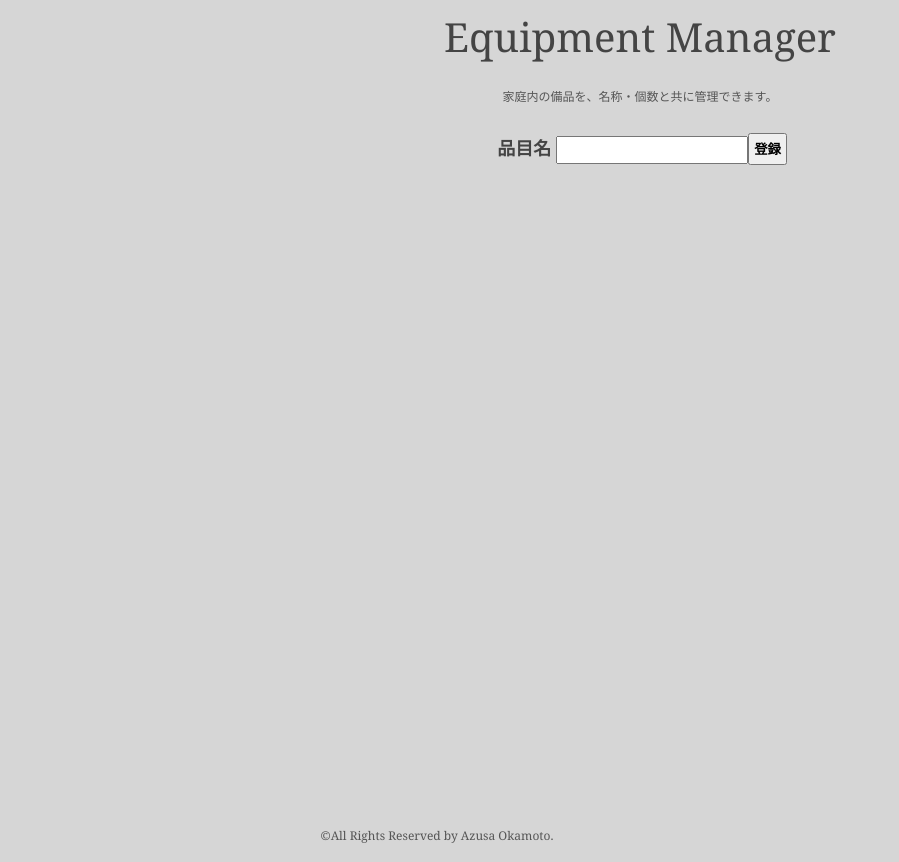
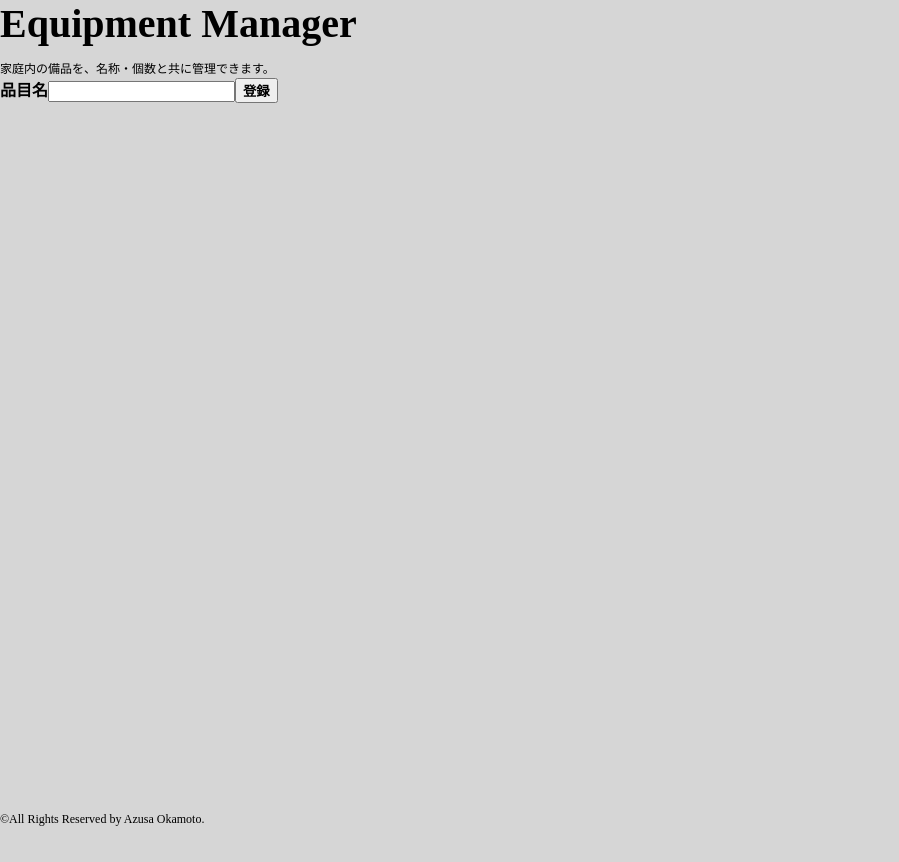
Before and after one commit to azufb/EquipmentManager, a Vue app in the folder equipmentmanager/: page / in a window 1280 px wide. Shown: the whole page, without its empty margins (0-899 px from the left). After the commit the page ends 827 px from the top, so only its background shows below. Built offline with nearby package versions, Linux system fonts and the light colour scheme.

Commit message:
no class cssからVuetifyに移行

```diff
--- a/equipmentmanager/package.json
+++ b/equipmentmanager/package.json
@@ -11,6 +11,7 @@
     "core-js": "^3.6.5",
     "markdown-splendor": "^1.0.1",
     "vue": "^2.6.11",
+    "vuetify": "^2.3.10",
     "vuex": "^3.4.0",
     "vuex-persistedstate": "^3.1.0"
   },
--- a/equipmentmanager/public/index.html
+++ b/equipmentmanager/public/index.html
@@ -5,7 +5,6 @@
     <meta http-equiv="X-UA-Compatible" content="IE=edge">
     <meta name="viewport" content="width=device-width,initial-scale=1.0">
     <link rel="icon" href="<%= BASE_URL %>favicon.ico">
-    <link rel="stylesheet" href="./splendor.css">
     <title><%= htmlWebpackPlugin.options.title %></title>
   </head>
   <body>
```
Also changed, not shown: equipmentmanager/public/splendor.css (deleted, +0 -1 lines), 1 other file (tests, documents, lock files or other folders).
